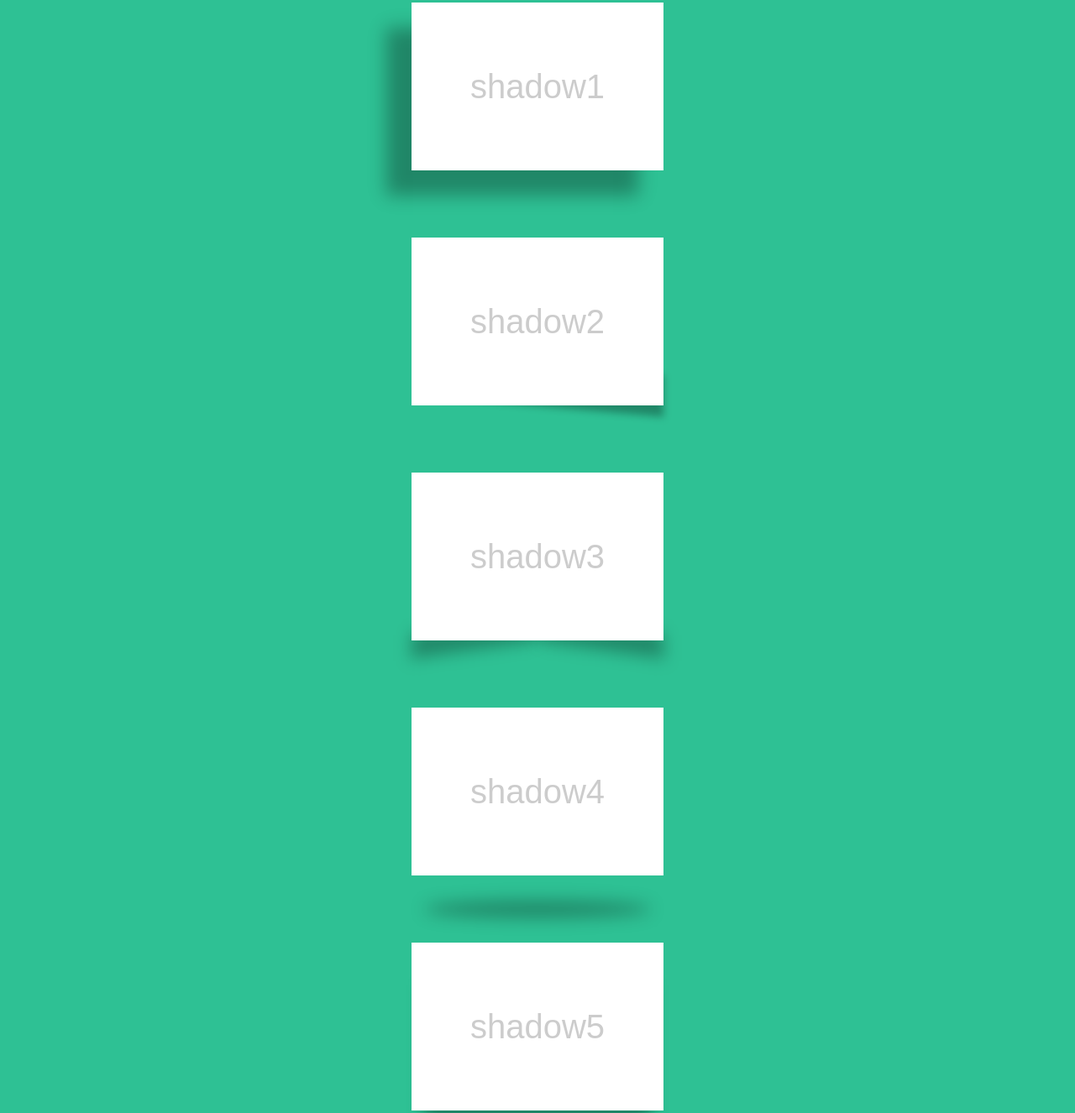
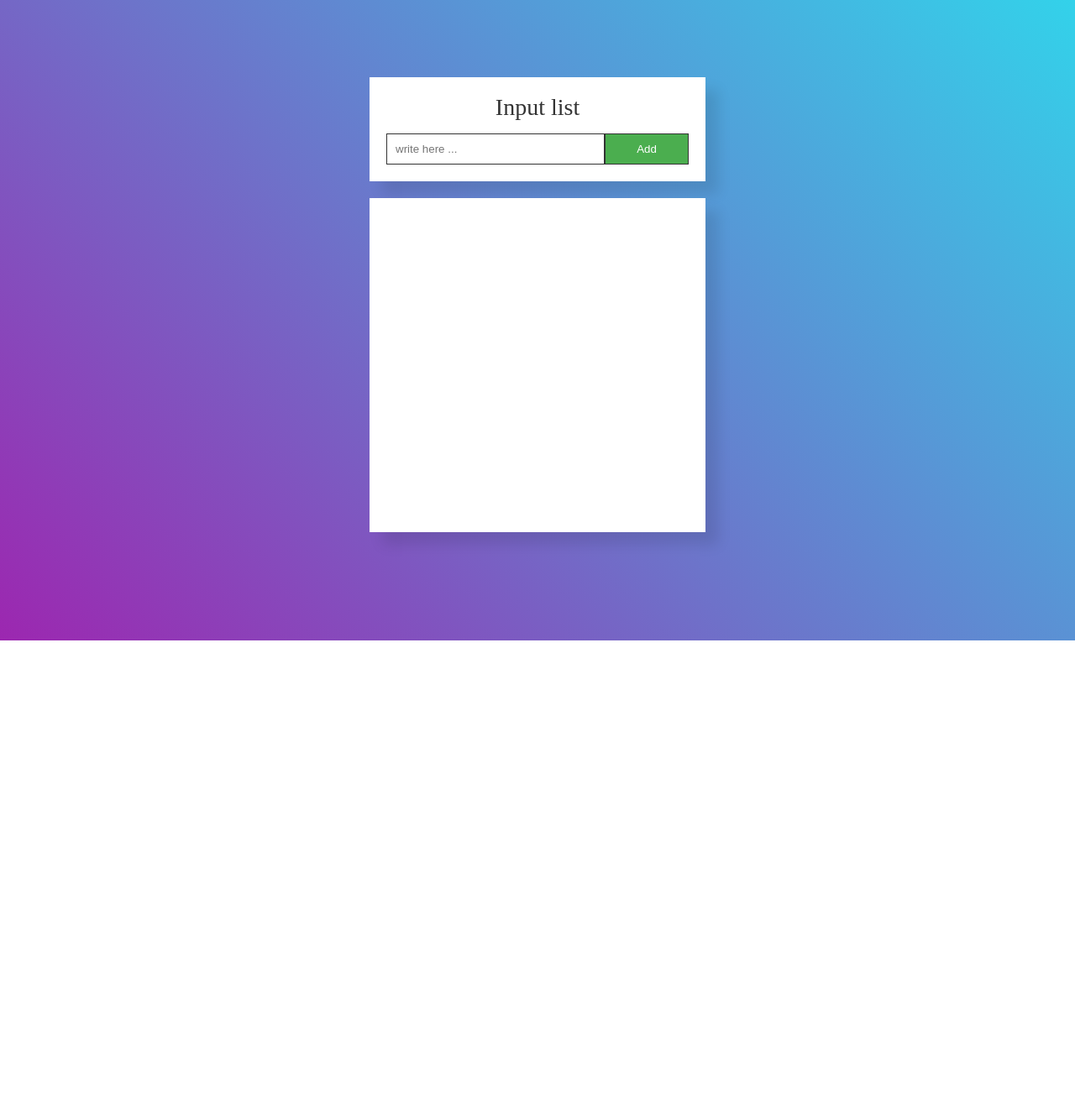
Before and after one commit to ARSweb/Maktab33, a plain HTML site: page asosiy.html in a window 1280 px wide. Shown: the part 37-1363 px from the top of the page at 84% size. After the commit the page ends 800 px from the top, so only its background shows below. Drawn offline with Linux system fonts and the light colour scheme.

Commit message:
crud list qo'shdim

```diff
--- a/asosiy.css
+++ b/asosiy.css
@@ -1,118 +1,96 @@
    *{
     margin: 0;
     padding: 0;
+    box-sizing: border-box;
 }
 body{
     display: flex;
     justify-content: center;
     align-items: center;
     min-height: 100vh;
-    background: #2ec194;
+    background: linear-gradient(45deg, #9c27b0, #31d5eb);
 }
 .container{
     position: relative;
+    width: 400px;
     display: flex;
     flex-direction: column;
+    gap: 20px;
 }
 .container .box{
     position: relative;
-    width: 300px;
-    height: 200px;
-    margin: 40px 0;
+    width: 400px;
     background: #fff;
-    font-family: sans-serif;
-    font-size: 2.5em;
+    padding: 20px;
+    box-shadow: 15px 15px 15px rgba(0, 0, 0, 0.1);
+}
+ .container .box h2{
+    font-size: 1.75em;
+    font-weight: 500;
+    color: #333;
+    margin-bottom: 15px;
+    width: 100%;
+    text-align: center;
+ }
+ .container .box #grocery{
+    position: relative;
+    width: 100%;
     display: flex;
-    justify-content: center;
-    align-items: center;
-    color: rgba(0, 0, 0, 0.2);
-}
-.container .box.shadow1{
-    box-shadow: -30px 30px 20px rgba(0, 0, 0, 0.3) ;
-}
-.container .box.shadow2:before{
-    content: '';
-    position: absolute;
-    bottom: 10px;
-    left: 10%;
-    width: 90%;
+ }
+ .container .box #grocery input{
+    position: relative;
+    width: 100%;
+    padding: 10px;
+    border: 1px solid #333;
+    outline: none;
+ }
+ .container .box #grocery button{
+    background: #4bae4f;
+    color: #fff;
+    min-width: 100px;
+    font-weight: 500;
+    border: 1px solid #333;
+    cursor: pointer;
+    outline: none;
+ }
+ .container ol{
+    position: relative;
+    padding: 10px 20px 10px 40px ;
+    width: 100%;
+    min-height: 398px;
+    background: #fff repeating-linear-gradient(transparent 0%, transparent 99%, #000 99%, #000 100%);
+    box-shadow: 15px 15px 15px rgba(0, 0, 0, 0.1);
+    background-size: 50px 50px;
+ }
+ .container ol li{
+    position: relative;
+    font-size: 1.5em;
     height: 50px;
-    background: rgba(0, 0, 0, 0.3);
-    transform-origin: left;
-    transform: skewY(5deg);
-    z-index: -1;
-    filter: blur(5px);
-}
-.container .box.shadow3:before{
-    content: '';
-    position: absolute;
-    bottom: 0;
-    left: 0;
-    width: 50%;
-    height: 30px;
-    background: rgba(0, 0, 0, 0.3);
-    transform-origin: right;
-    transform: skewY(-8deg);
-    z-index: -1;
-    filter: blur(10px);
-}
-.container .box.shadow3:after{
-    content: '';
-    position: absolute;
-    bottom: 0;
-    right: 0;
-    width: 50%;
-    height: 30px;
-    background: rgba(0, 0, 0, 0.3);
-    transform-origin: left;
-    transform: skewY(8deg);
-    z-index: -1;
-    filter: blur(10px);
-}
-.container .box.shadow4:before{
-    content: '';
-    position: absolute;
-    bottom: -50px;
-    left: 5%;
-    width: 90%;
-    height: 20px;
-    background: rgba(0, 0, 0, 0.3);
-    border-radius: 50%;
-    z-index: -1;
-    filter: blur(10px);
-}
-.container .box.shadow5:before{
-    content: '';
-    position: absolute;
-    bottom: -15%;
-    left: 5%;
-    width: 90%;
-    height: 90%;
-    background: rgba(0, 0, 0, 0.3);
-    z-index: -1;
-    filter: blur(10px);
-}
-.container .box.shadow6{
-    background: #2ec194;
-    border-radius: 15px;
-    box-shadow: -15px -15px 15px rgba(255, 255, 255, 0.2),
-                15px 15px 15px rgba(0, 0, 0, 0.2);
-
-}
-.container .box.shadow6:hover{
-    transition: 0.3s;
-    background: #2ec194;
-    border-radius: 15px;
-    box-shadow: -15px -15px 15px rgba(255, 255, 255, 0.2),
-                15px 15px 15px rgba(0, 0, 0, 0.2),
-               inset -5px -5px 5px rgba(255, 255, 255, 0.2),
-               inset  5px 5px 5px rgba(0, 0, 0, 0.2);
-}
-.container .box.shadow7{
-    background: #2ec194;
-    border-radius: 15px;
-    box-shadow: -15px -15px 15px rgba(255, 255, 255, 0.2),
-                15px 15px 15px rgba(0, 0, 0, 0.2),
-               inset -5px -5px 5px rgba(255, 255, 255, 0.2),
-               inset  5px 5px 5px rgba(0, 0, 0, 0.2);
-}
+ }
+ .container ol li .remove{
+   position: absolute;
+   top: 5px;
+   right: 0;
+   width: 25px;
+   height: 25px;
+   border-radius: 50%;
+   background: url(https://static.vecteezy.com/system/resources/thumbnails/008/506/370/small/negative-sign-icon-outline-red-minus-3d-icon-illustration-free-png.png);
+   background-size: cover;
+   cursor: pointer;
+ }
+ .container ol li.done p{
+   text-decoration: line-through;
+   color: rgba(0, 0, 0, 0.2);
+ }
+ .container ol li.done p:after{
+   content: '';
+   position: absolute;
+   top: 5px;
+   right: 35px;
+   width: 25px;
+   height: 25px;
+   border-radius: 50%;
+   background: url(https://c0.klipartz.com/pngpicture/775/309/gratis-png-marca-de-verificacion-thumbnail.png);
+   background-size: cover;
+   cursor: pointer;
+ }
--- a/asosiy.html
+++ b/asosiy.html
@@ -7,14 +7,22 @@
     <link rel="stylesheet" href="asosiy.css">
 </head>
 <body>
-    <div class="container">
-        <div class="box shadow1">shadow1</div>
-        <div class="box shadow2">shadow2</div>
-        <div class="box shadow3">shadow3</div>
-        <div class="box shadow4">shadow4</div>
-        <div class="box shadow5">shadow5</div>
-        <div class="box shadow6">shadow6</div>
-        <div class="box shadow7">shadow7</div>
+   <div class="container">
+    <div class="box">
+        <h2>Input list</h2>
+        <form id="grocery" >
+            <input id="writelist" type="text" placeholder="write here ..." required>
+            <button>Add</button>
+        </form>
     </div>
+    <ol>
+
+    </ol>
+   </div>
+
+
+
+
+    <script src="/asosiy.js"></script>
 </body>
 </html>
--- /dev/null
+++ b/asosiy.js
@@ -0,0 +1,28 @@
+let grocery = document.querySelector('#grocery');
+grocery.addEventListener('submit', addItem);
+function addItem(e){
+    e.preventDefault();
+    let data = this.elements.writelist.value;
+    let list = document.querySelector('ol');
+    let item = document.createElement('li');
+    let text = document.createElement('p');
+
+    text.textContent = data;
+    this.elements.writelist.value = "";
+    item.append(text);
+    list.append(item);
+
+    let remBtn = document.createElement('span');
+    remBtn.classList.add('remove');
+    item.append(remBtn);
+    remBtn.addEventListener('click', deleteItem)
+    item.addEventListener('click', doneItem)
+
+}
+function deleteItem(e){
+    this.parentElement.remove()
+}
+
+function doneItem(e){
+    this.classList.toggle('done')
+}
```
Also changed, not shown: erishilgan-yutuqlar.css (deleted), erishilgan-yutuqlar.html (deleted), qo'shimcha-mashg'ulot.css (deleted), qo'shimcha-mashg'ulot.html (deleted).
